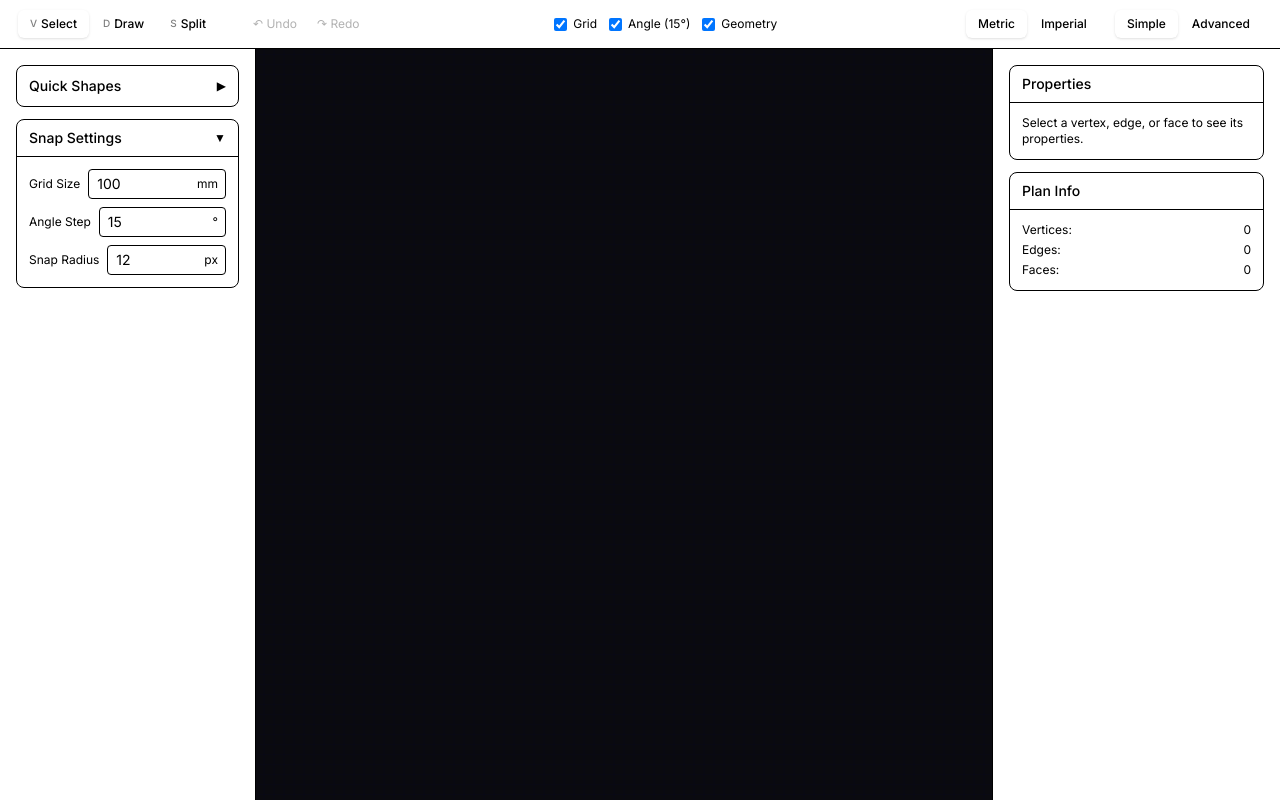
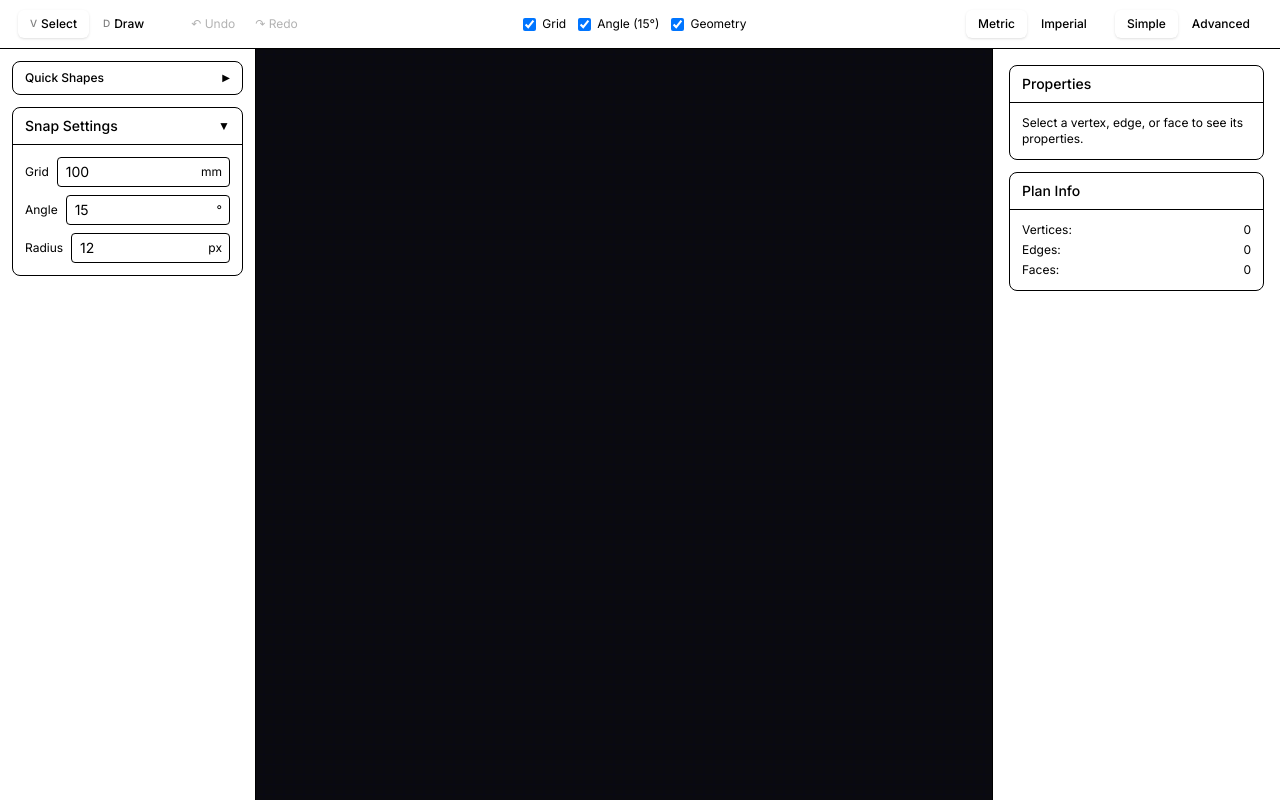
Before and after one commit to MoiseTripon/house-builder, a Next.js app: page /builder in a window 1280 px wide. Built offline with nearby package versions, Linux system fonts and the light colour scheme.

Commit message:
split tool removed as separate command, merged with draw

```diff
--- a/domain/plan/mutations.ts
+++ b/domain/plan/mutations.ts
@@ -1,5 +1,12 @@
 import { Plan, Vertex, Edge, Face, findVertexNear, edgeExists } from "./types";
-import { Vec2, distance, sub, add, scale as vecScale } from "../geometry/vec2";
+import {
+  Vec2,
+  distance,
+  sub,
+  add,
+  scale as vecScale,
+  closestPointOnSegment,
+} from "../geometry/vec2";
 import { generateId } from "../../shared/lib/ids";
 import { rebuildFaces } from "./faces";
 import { polygonCentroid } from "../geometry/polygon";
@@ -42,6 +49,7 @@ export function addEdge(
   startId: string,
   endId: string,
 ): { plan: Plan; edgeId: string } {
+  if (startId === endId) return { plan, edgeId: "" };
   const existing = Object.values(plan.edges).find(
     (e) =>
       (e.startId === startId && e.endId === endId) ||
@@ -76,24 +84,36 @@ export function addVertexAndEdge(
   return { plan: plan2, vertexId, edgeId };
 }
 
+/**
+ * Merge two vertices: redirect all edges from `removeId` to `keepId`,
+ * remove duplicate/degenerate edges, remove the old vertex, rebuild faces.
+ */
 export function mergeVertices(
   plan: Plan,
   keepId: string,
   removeId: string,
-  tolerance: number = 50,
 ): Plan {
+  if (keepId === removeId) return plan;
   const keep = plan.vertices[keepId];
   const remove = plan.vertices[removeId];
   if (!keep || !remove) return plan;
-  if (distance(keep.position, remove.position) > tolerance) return plan;
 
   const updatedEdges: Record<string, Edge> = {};
+  const seenPairs = new Set<string>();
+
   for (const [eid, edge] of Object.entries(plan.edges)) {
-    let newEdge = edge;
-    if (edge.startId === removeId) newEdge = { ...newEdge, startId: keepId };
-    if (edge.endId === removeId) newEdge = { ...newEdge, endId: keepId };
-    if (newEdge.startId === newEdge.endId) continue;
-    updatedEdges[eid] = newEdge;
+    let sId = edge.startId === removeId ? keepId : edge.startId;
+    let eId = edge.endId === removeId ? keepId : edge.endId;
+
+    // Skip degenerate
+    if (sId === eId) continue;
+
+    // Canonical pair key to skip duplicates
+    const pairKey = sId < eId ? `${sId}:${eId}` : `${eId}:${sId}`;
+    if (seenPairs.has(pairKey)) continue;
+    seenPairs.add(pairKey);
+
+    updatedEdges[eid] = { ...edge, startId: sId, endId: eId };
   }
 
   const { [removeId]: _, ...remainingVertices } = plan.vertices;
@@ -138,6 +158,68 @@ export function setEdgeLength(
   }
 }
 
+/**
+ * Split an edge by inserting a vertex at `position`.
+ * Removes the old edge, creates two new edges through the new vertex.
+ * Returns the new vertex id.
+ */
+export function splitEdgeAtPoint(
+  plan: Plan,
+  edgeId: string,
+  position: Vec2,
+): { plan: Plan; vertexId: string } {
+  const edge = plan.edges[edgeId];
+  if (!edge) return { plan, vertexId: "" };
+
+  const { plan: p1, vertexId } = addVertex(plan, position);
+  let p2 = removeEdge(p1, edgeId);
+  const { plan: p3 } = addEdge(p2, edge.startId, vertexId);
+  const { plan: p4 } = addEdge(p3, vertexId, edge.endId);
+
+  return { plan: p4, vertexId };
+}
+
+/**
+ * Find if a point lies on any edge (within tolerance).
+ * Returns the edge id and the closest point on it, or null.
+ */
+export function findEdgeAtPoint(
+  plan: Plan,
+  position: Vec2,
+  tolerance: number,
+): { edgeId: string; point: Vec2; t: number } | null {
+  let bestEdgeId: string | null = null;
+  let bestDist = Infinity;
+  let bestPoint: Vec2 | null = null;
+  let bestT = 0;
+
+  for (const edge of Object.values(plan.edges)) {
+    const start = plan.vertices[edge.startId];
+    const end = plan.vertices[edge.endId];
+    if (!start || !end) continue;
+
+    const { point, t } = closestPointOnSegment(
+      position,
+      start.position,
+      end.position,
+    );
+    const d = distance(position, point);
+
+    // Avoid snapping to endpoints (those are vertex snaps)
+    if (d < tolerance && t > 0.02 && t < 0.98 && d < bestDist) {
+      bestDist = d;
+      bestEdgeId = edge.id;
+      bestPoint = point;
+      bestT = t;
+    }
+  }
+
+  if (bestEdgeId && bestPoint) {
+    return { edgeId: bestEdgeId, point: bestPoint, t: bestT };
+  }
+  return null;
+}
+
 export function scaleFace(
   plan: Plan,
   faceId: string,
@@ -174,40 +256,31 @@ export function deleteFace(plan: Plan, faceId: string): Plan {
   const face = plan.faces[faceId];
   if (!face) return plan;
 
-  // Find which edges are exclusive to this face
   const otherFaces = Object.values(plan.faces).filter((f) => f.id !== faceId);
   const sharedEdgeIds = new Set<string>();
   for (const of_ of otherFaces) {
-    for (const eid of of_.edgeIds) {
-      sharedEdgeIds.add(eid);
-    }
+    for (const eid of of_.edgeIds) sharedEdgeIds.add(eid);
   }
 
   const edgesToRemove = face.edgeIds.filter((eid) => !sharedEdgeIds.has(eid));
 
   let newPlan = { ...plan };
-
-  // Remove exclusive edges
   for (const eid of edgesToRemove) {
     newPlan = removeEdge(newPlan, eid);
   }
 
-  // Remove the face itself (removeEdge might have already done this)
   const { [faceId]: _, ...remainingFaces } = newPlan.faces;
   newPlan = { ...newPlan, faces: remainingFaces };
 
-  // Find orphan vertices (not connected to any remaining edge)
+  // Clean orphan vertices
   const usedVertexIds = new Set<string>();
   for (const edge of Object.values(newPlan.edges)) {
     usedVertexIds.add(edge.startId);
     usedVertexIds.add(edge.endId);
   }
-
   const cleanedVertices: Record<string, Vertex> = {};
   for (const [vid, v] of Object.entries(newPlan.vertices)) {
-    if (usedVertexIds.has(vid)) {
-      cleanedVertices[vid] = v;
-    }
+    if (usedVertexIds.has(vid)) cleanedVertices[vid] = v;
   }
 
   return { ...newPlan, vertices: cleanedVertices };
@@ -233,28 +306,23 @@ export function createRectangle(
     { x: center.x - hw, y: center.y + hh },
   ];
 
-  let currentPlan = plan;
-  const vertexIds: string[] = [];
-  const edgeIds: string[] = [];
+  let cp = plan;
+  const vids: string[] = [];
+  const eids: string[] = [];
 
   for (const pos of positions) {
-    const { plan: p, vertexId } = addVertex(currentPlan, pos);
-    currentPlan = p;
-    vertexIds.push(vertexId);
+    const { plan: p, vertexId } = addVertex(cp, pos);
+    cp = p;
+    vids.push(vertexId);
   }
   for (let i = 0; i < 4; i++) {
-    const { plan: p, edgeId } = addEdge(
-      currentPlan,
-      vertexIds[i],
-      vertexIds[(i + 1) % 4],
-    );
-    currentPlan = p;
-    edgeIds.push(edgeId);
+    const { plan: p, edgeId } = addEdge(cp, vids[i], vids[(i + 1) % 4]);
+    cp = p;
+    eids.push(edgeId);
   }
 
-  const faceIds = Object.keys(currentPlan.faces);
-  const newFaceId = faceIds.find((id) => !plan.faces[id]) ?? null;
-  return { plan: currentPlan, vertexIds, edgeIds, faceId: newFaceId };
+  const newFaceId = Object.keys(cp.faces).find((id) => !plan.faces[id]) ?? null;
+  return { plan: cp, vertexIds: vids, edgeIds: eids, faceId: newFaceId };
 }
 
 export function createLShape(
@@ -268,8 +336,8 @@ export function createLShape(
   },
 ): { plan: Plan; vertexIds: string[]; edgeIds: string[] } {
   const { totalWidth, totalHeight, cutoutWidth, cutoutHeight } = params;
-  const hw = totalWidth / 2;
-  const hh = totalHeight / 2;
+  const hw = totalWidth / 2,
+    hh = totalHeight / 2;
 
   const positions: Vec2[] = [
     { x: center.x - hw, y: center.y - hh },
@@ -283,25 +351,24 @@ export function createLShape(
     { x: center.x - hw, y: center.y + hh },
   ];
 
-  let currentPlan = plan;
-  const vertexIds: string[] = [];
-  const edgeIds: string[] = [];
-
+  let cp = plan;
+  const vids: string[] = [];
+  const eids: string[] = [];
   for (const pos of positions) {
-    const { plan: p, vertexId } = addVertex(currentPlan, pos);
-    currentPlan = p;
-    vertexIds.push(vertexId);
+    const { plan: p, vertexId } = addVertex(cp, pos);
+    cp = p;
+    vids.push(vertexId);
   }
   for (let i = 0; i < positions.length; i++) {
     const { plan: p, edgeId } = addEdge(
-      currentPlan,
-      vertexIds[i],
-      vertexIds[(i + 1) % positions.length],
+      cp,
+      vids[i],
+      vids[(i + 1) % positions.length],
     );
-    currentPlan = p;
-    edgeIds.push(edgeId);
+    cp = p;
+    eids.push(edgeId);
   }
-  return { plan: currentPlan, vertexIds, edgeIds };
+  return { plan: cp, vertexIds: vids, edgeIds: eids };
 }
 
 export function createUShape(
@@ -315,9 +382,9 @@ export function createUShape(
   },
 ): { plan: Plan; vertexIds: string[]; edgeIds: string[] } {
   const { totalWidth, totalHeight, cutoutWidth, cutoutHeight } = params;
-  const hw = totalWidth / 2;
-  const hh = totalHeight / 2;
-  const cw = cutoutWidth / 2;
+  const hw = totalWidth / 2,
+    hh = totalHeight / 2,
+    cw = cutoutWidth / 2;
 
   const positions: Vec2[] = [
     { x: center.x - hw, y: center.y - hh },
@@ -330,23 +397,22 @@ export function createUShape(
     { x: center.x - hw, y: center.y + hh },
   ];
 
-  let currentPlan = plan;
-  const vertexIds: string[] = [];
-  const edgeIds: string[] = [];
-
+  let cp = plan;
+  const vids: string[] = [];
+  const eids: string[] = [];
   for (const pos of positions) {
-    const { plan: p, vertexId } = addVertex(currentPlan, pos);
-    currentPlan = p;
-    vertexIds.push(vertexId);
+    const { plan: p, vertexId } = addVertex(cp, pos);
+    cp = p;
+    vids.push(vertexId);
   }
   for (let i = 0; i < positions.length; i++) {
     const { plan: p, edgeId } = addEdge(
-      currentPlan,
-      vertexIds[i],
-      vertexIds[(i + 1) % positions.length],
+      cp,
+      vids[i],
+      vids[(i + 1) % positions.length],
     );
-    currentPlan = p;
-    edgeIds.push(edgeId);
+    cp = p;
+    eids.push(edgeId);
   }
-  return { plan: currentPlan, vertexIds, edgeIds };
+  return { plan: cp, vertexIds: vids, edgeIds: eids };
 }
--- a/features/editor/commands/command.types.ts
+++ b/features/editor/commands/command.types.ts
@@ -31,6 +31,7 @@ export type Command =
       cutoutHeight: number;
     }
   | { type: "MERGE_VERTICES"; keepId: string; removeId: string }
+  | { type: "SPLIT_EDGE"; edgeId: string; position: Vec2 }
   | {
       type: "SCALE_FACE";
       faceId: string;
--- a/features/editor/model/editor.store.ts
+++ b/features/editor/model/editor.store.ts
@@ -8,7 +8,7 @@ import { SnapConfig, DEFAULT_SNAP_CONFIG } from "@/domain/geometry/snap";
 import { UnitConfig } from "@/domain/units/units";
 import { Vec2 } from "@/domain/geometry/vec2";
 
-export type EditorMode = "select" | "draw" | "split";
+export type EditorMode = "select" | "draw";
 export type AdvancedMode = "simple" | "advanced";
 
 export interface DrawState {
--- a/features/editor/ui/DrawToolbar.tsx
+++ b/features/editor/ui/DrawToolbar.tsx
@@ -7,35 +7,28 @@ import { NumberField } from "@/shared/ui/NumberField";
 import { vec2 } from "@/domain/geometry/vec2";
 import { cn } from "@/lib/utils";
 
-/* ================================================================
-   Shape definition types
-   ================================================================ */
-
 type ShapeType = "rectangle" | "l-shape" | "u-shape";
 
 interface ShapeDef {
   type: ShapeType;
   label: string;
-  description: string;
-  points: [number, number][]; // normalised 0-1 for thumbnail
+  points: [number, number][];
 }
 
 const SHAPES: ShapeDef[] = [
   {
     type: "rectangle",
-    label: "Rectangle",
-    description: "4-sided footprint",
+    label: "Rect",
     points: [
-      [0.1, 0.15],
-      [0.9, 0.15],
-      [0.9, 0.85],
-      [0.1, 0.85],
+      [0.15, 0.15],
+      [0.85, 0.15],
+      [0.85, 0.85],
+      [0.15, 0.85],
     ],
   },
   {
     type: "l-shape",
-    label: "L-Shape",
-    description: "L-shaped footprint",
+    label: "L",
     points: [
       [0.1, 0.1],
       [0.9, 0.1],
@@ -47,8 +40,7 @@ const SHAPES: ShapeDef[] = [
   },
   {
     type: "u-shape",
-    label: "U-Shape",
-    description: "U-shaped footprint",
+    label: "U",
     points: [
       [0.1, 0.1],
       [0.9, 0.1],
@@ -62,10 +54,6 @@ const SHAPES: ShapeDef[] = [
   },
 ];
 
-/* ================================================================
-   Shape thumbnail SVG
-   ================================================================ */
-
 function ShapeThumbnail({
   shape,
   selected,
@@ -75,28 +63,26 @@ function ShapeThumbnail({
   selected: boolean;
   onClick: () => void;
 }) {
-  const w = 80;
-  const h = 80;
-
+  const s = 48;
   const pathD = useMemo(() => {
-    const pts = shape.points.map(([x, y]) => [x * w, y * h]);
+    const pts = shape.points.map(([x, y]) => [x * s, y * s]);
     return (
       pts.map((p, i) => `${i === 0 ? "M" : "L"}${p[0]},${p[1]}`).join(" ") +
       " Z"
     );
-  }, [shape, w, h]);
+  }, [shape, s]);
 
   return (
     <button
       onClick={onClick}
       className={cn(
-        "flex flex-col items-center gap-1.5 p-2 rounded-lg border transition-all cursor-pointer",
+        "flex flex-col items-center gap-1 p-1.5 rounded-md border transition-all cursor-pointer",
         selected
           ? "border-primary bg-primary/10 ring-1 ring-primary/30"
           : "border-border hover:border-primary/40 hover:bg-muted/50",
       )}
     >
-      <svg width={w} height={h} className="flex-shrink-0">
+      <svg width={s} height={s} className="flex-shrink-0">
         <path
           d={pathD}
           fill={
@@ -113,16 +99,10 @@ function ShapeThumbnail({
           strokeLinejoin="round"
         />
       </svg>
-      <span className="text-[10px] font-medium leading-none">
-        {shape.label}
-      </span>
+      <span className="text-[9px] font-medium leading-none">{shape.label}</span>
     </button>
   );
 }
-
-/* ================================================================
-   Main toolbar
-   ================================================================ */
 
 export function DrawToolbar() {
   const executeCommand = useEditorStore((s) => s.executeCommand);
@@ -132,17 +112,12 @@ export function DrawToolbar() {
   const [shapesOpen, setShapesOpen] = useState(false);
   const [selectedShape, setSelectedShape] = useState<ShapeType | null>(null);
 
-  // Rectangle dims
   const [rectW, setRectW] = useState(6000);
   const [rectH, setRectH] = useState(4000);
-
-  // L-shape dims
   const [lW, setLW] = useState(8000);
   const [lH, setLH] = useState(6000);
   const [lCutW, setLCutW] = useState(4000);
   const [lCutH, setLCutH] = useState(3000);
-
-  // U-shape dims
   const [uW, setUW] = useState(8000);
   const [uH, setUH] = useState(6000);
   const [uCutW, setUCutW] = useState(3000);
@@ -182,23 +157,24 @@ export function DrawToolbar() {
   };
 
   return (
-    <div className="p-4 space-y-3">
+    <div className="p-3 space-y-3">
       {/* Accordion: Quick Shapes */}
       <div className="border border-border rounded-lg overflow-hidden">
         <button
           onClick={() => setShapesOpen(!shapesOpen)}
-          className="w-full flex items-center justify-between px-3 py-2.5 text-sm font-medium hover:bg-muted/50 transition-colors"
+          className="w-full flex items-center justify-between px-3 py-2 text-xs font-medium hover:bg-muted/50 transition-colors"
         >
           <span>Quick Shapes</span>
-          <span className="text-xs text-muted-foreground">
+          <span className="text-[10px] text-muted-foreground">
             {shapesOpen ? "▼" : "▶"}
           </span>
         </button>
 
         {shapesOpen && (
-          <div className="px-3 pb-3 border-t border-border">
-            {/* Shape thumbnails side by side */}
-            <div className="flex gap-2 pt-3 justify-center">
+          <div className="border-t border-border max-h-[320px] overflow-y-auto">
+            <div className="px-2 pt-2 pb-1">
+              {/* Thumbnails grid */}
+              <div className="flex gap-1.5 justify-center flex-wrap">
                 {SHAPES.map((shape) => (
                   <ShapeThumbnail
                     key={shape.type}
@@ -213,18 +189,18 @@ export function DrawToolbar() {
                 ))}
               </div>
 
-            {/* Dimension inputs (shown when a shape is selected) */}
+              {/* Dimension inputs */}
               {selectedShape && (
-              <div className="mt-3 pt-3 border-t border-border space-y-2">
-                <div className="text-xs font-medium text-muted-foreground mb-2">
-                  Dimensions —{" "}
-                  {SHAPES.find((s) => s.type === selectedShape)?.label}
+                <div className="mt-2 pt-2 border-t border-border space-y-1.5">
+                  <div className="text-[10px] font-medium text-muted-foreground">
+                    {SHAPES.find((s) => s.type === selectedShape)?.label}{" "}
+                    Dimensions
                   </div>
 
                   {selectedShape === "rectangle" && (
                     <>
                       <NumberField
-                      label="Width"
+                        label="W"
                         suffix="mm"
                         value={rectW}
                         onChange={setRectW}
@@ -232,23 +208,20 @@ export function DrawToolbar() {
                         step={100}
                       />
                       <NumberField
-                      label="Height"
+                        label="H"
                         suffix="mm"
                         value={rectH}
                         onChange={setRectH}
                         min={100}
                         step={100}
                       />
-                    <div className="text-[10px] text-muted-foreground">
-                      Area: {((rectW * rectH) / 1_000_000).toFixed(2)} m²
-                    </div>
                     </>
                   )}
 
                   {selectedShape === "l-shape" && (
                     <>
                       <NumberField
-                      label="Total W"
+                        label="W"
                         suffix="mm"
                         value={lW}
                         onChange={setLW}
@@ -256,14 +229,13 @@ export function DrawToolbar() {
                         step={100}
                       />
                       <NumberField
-                      label="Total H"
+                        label="H"
                         suffix="mm"
                         value={lH}
                         onChange={setLH}
                         min={200}
                         step={100}
                       />
-                    <div className="border-t border-border my-1" />
                       <NumberField
                         label="Cut W"
                         suffix="mm"
@@ -288,7 +260,7 @@ export function DrawToolbar() {
                   {selectedShape === "u-shape" && (
                     <>
                       <NumberField
-                      label="Total W"
+                        label="W"
                         suffix="mm"
                         value={uW}
                         onChange={setUW}
@@ -296,14 +268,13 @@ export function DrawToolbar() {
                         step={100}
                       />
                       <NumberField
-                      label="Total H"
+                        label="H"
                         suffix="mm"
                         value={uH}
                         onChange={setUH}
                         min={200}
                         step={100}
                       />
-                    <div className="border-t border-border my-1" />
                       <NumberField
                         label="Cut W"
                         suffix="mm"
@@ -327,12 +298,13 @@ export function DrawToolbar() {
 
                   <button
                     onClick={handleAdd}
-                  className="w-full mt-2 px-3 py-2 text-xs font-medium bg-primary text-primary-foreground rounded-md hover:bg-primary/90 transition-colors"
+                    className="w-full mt-1 px-3 py-1.5 text-xs font-medium bg-primary text-primary-foreground rounded-md hover:bg-primary/90 transition-colors"
                   >
-                  Add {SHAPES.find((s) => s.type === selectedShape)?.label}
+                    Add
                   </button>
                 </div>
               )}
+            </div>
           </div>
         )}
       </div>
@@ -341,7 +313,7 @@ export function DrawToolbar() {
       <Panel title="Snap Settings" collapsible>
         <div className="space-y-2">
           <NumberField
-            label="Grid Size"
+            label="Grid"
             suffix="mm"
             value={snapConfig.gridSize}
             min={10}
@@ -349,7 +321,7 @@ export function DrawToolbar() {
             onChange={(v) => setSnapConfig({ gridSize: v })}
           />
           <NumberField
-            label="Angle Step"
+            label="Angle"
             suffix="°"
             value={snapConfig.angleStep}
             min={1}
@@ -358,7 +330,7 @@ export function DrawToolbar() {
             onChange={(v) => setSnapConfig({ angleStep: v })}
           />
           <NumberField
-            label="Snap Radius"
+            label="Radius"
             suffix="px"
             value={snapConfig.snapRadius}
             min={4}
--- a/features/editor/ui/ModeSwitch.tsx
+++ b/features/editor/ui/ModeSwitch.tsx
@@ -15,7 +15,6 @@ export function ModeSwitch() {
       options={[
         { value: "select", label: "Select (V)" },
         { value: "draw", label: "Draw (D)" },
-        { value: "split", label: "Split (S)" },
       ]}
     />
   );
--- a/features/editor/ui/TopBar.tsx
+++ b/features/editor/ui/TopBar.tsx
@@ -30,9 +30,8 @@ export function TopBar() {
 
   return (
     <div className="flex flex-col border-b border-border bg-background">
-      {/* Main row */}
       <div className="flex items-center justify-between px-4 py-2">
-        {/* Left: Mode switch + Undo/Redo */}
+        {/* Left: Mode switch (Select + Draw only) + Undo/Redo */}
         <div className="flex items-center gap-3">
           <Segmented
             value={mode}
@@ -48,16 +47,9 @@ export function TopBar() {
                 label: "Draw",
                 icon: <span className="text-[10px] opacity-50">D</span>,
               },
-              {
-                value: "split" as const,
-                label: "Split",
-                icon: <span className="text-[10px] opacity-50">S</span>,
-              },
             ]}
           />
-
           <div className="w-px h-6 bg-border" />
-
           <div className="flex items-center gap-1">
             <button
               onClick={undo}
@@ -84,7 +76,7 @@ export function TopBar() {
           </div>
         </div>
 
-        {/* Center: snap options */}
+        {/* Center: snap */}
         <div className="flex items-center gap-3">
           <label className="flex items-center gap-1.5 text-xs cursor-pointer select-none">
             <input
@@ -147,8 +139,8 @@ export function TopBar() {
             <div className="w-2 h-2 rounded-full bg-amber-500 animate-pulse" />
             <span className="text-xs font-medium text-amber-600 dark:text-amber-400">
               {verticesPlaced === 0
-                ? "Click on the canvas or an existing point to start drawing"
-                : `Drawing — ${verticesPlaced} point${verticesPlaced !== 1 ? "s" : ""} placed. Click to add edges. Close the shape or press Esc to cancel.`}
+                ? "Click to start drawing. Click on edges to split them."
+                : `${verticesPlaced} point${verticesPlaced !== 1 ? "s" : ""} — click to extend. Land on existing geometry to split faces.`}
             </span>
           </div>
           <button
--- a/scene/objects/PlanLines.tsx
+++ b/scene/objects/PlanLines.tsx
@@ -26,7 +26,30 @@ export function PlanLines() {
     return new Set(dragState.vertexIds);
   }, [dragState]);
 
-  /* ---- FACE fills ---- */
+  /* ---- Merge indicator: is the dragged vertex near another vertex? ---- */
+  const mergeTarget = useMemo(() => {
+    if (
+      !dragState ||
+      dragState.type !== "vertex" ||
+      dragState.vertexIds.length !== 1
+    )
+      return null;
+    const vid = dragState.vertexIds[0];
+    const v = plan.vertices[vid];
+    if (!v) return null;
+
+    for (const other of Object.values(plan.vertices)) {
+      if (other.id === vid) continue;
+      const dx = v.position.x - other.position.x;
+      const dy = v.position.y - other.position.y;
+      if (Math.sqrt(dx * dx + dy * dy) < 80) {
+        return other.position;
+      }
+    }
+    return null;
+  }, [dragState, plan.vertices]);
+
+  /* FACES */
   const faceElements = useMemo(() => {
     return Object.values(plan.faces).map((face) => {
       const positions = face.vertexIds
@@ -64,7 +87,7 @@ export function PlanLines() {
     });
   }, [plan.faces, plan.vertices, selection, hoveredItem, dragState]);
 
-  /* ---- EDGES ---- */
+  /* EDGES */
   const edgeElements = useMemo(() => {
     return Object.values(plan.edges).map((edge) => {
       const start = plan.vertices[edge.startId];
@@ -118,7 +141,7 @@ export function PlanLines() {
     edgesInFaces,
   ]);
 
-  /* ---- VERTICES ---- */
+  /* VERTICES */
   const vertexElements = useMemo(() => {
     return Object.values(plan.vertices).map((vertex) => {
       const isSel = isSelected(selection, "vertex", vertex.id);
@@ -159,7 +182,7 @@ export function PlanLines() {
     draggedVertexSet,
   ]);
 
-  /* ---- DRAW preview ---- */
+  /* DRAW preview line */
   const drawPreviewGeo = useMemo(() => {
     if (
       mode !== "draw" ||
@@ -232,6 +255,14 @@ export function PlanLines() {
           />
         </mesh>
       )}
+
+      {/* Merge indicator ring */}
+      {mergeTarget && (
+        <mesh position={[mergeTarget.x, mergeTarget.y, 0.45]}>
+          <ringGeometry args={[90, 130, 24]} />
+          <meshBasicMaterial color="#ec4899" opacity={0.8} transparent />
+        </mesh>
+      )}
     </group>
   );
 }
```
Also changed, not shown: features/editor/commands/apply.ts (+4 -3 lines), features/editor/interaction/shortcuts.ts (+11 -28 lines), scene/interaction/CanvasInteraction.tsx (+82 -114 lines). Lines whose indentation alone changed are shown as unchanged.
